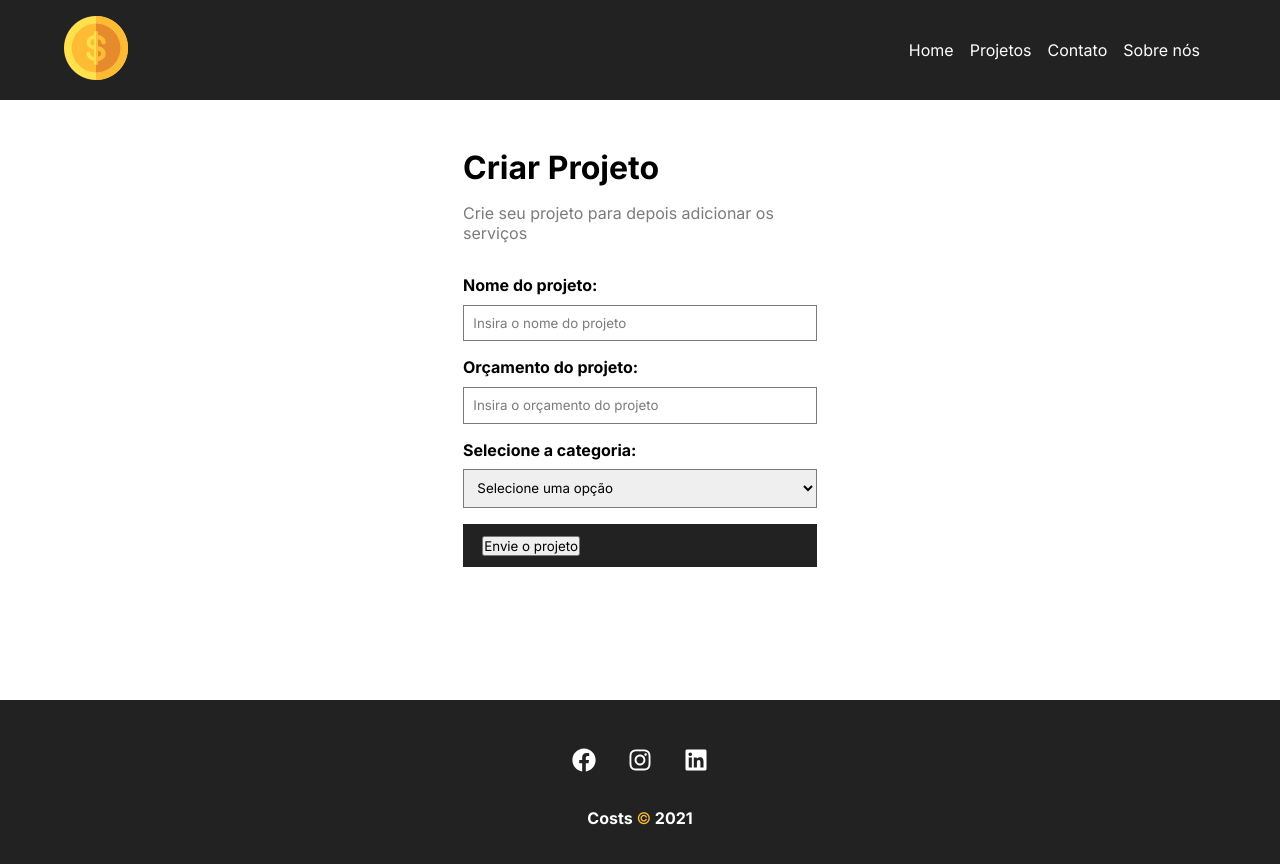
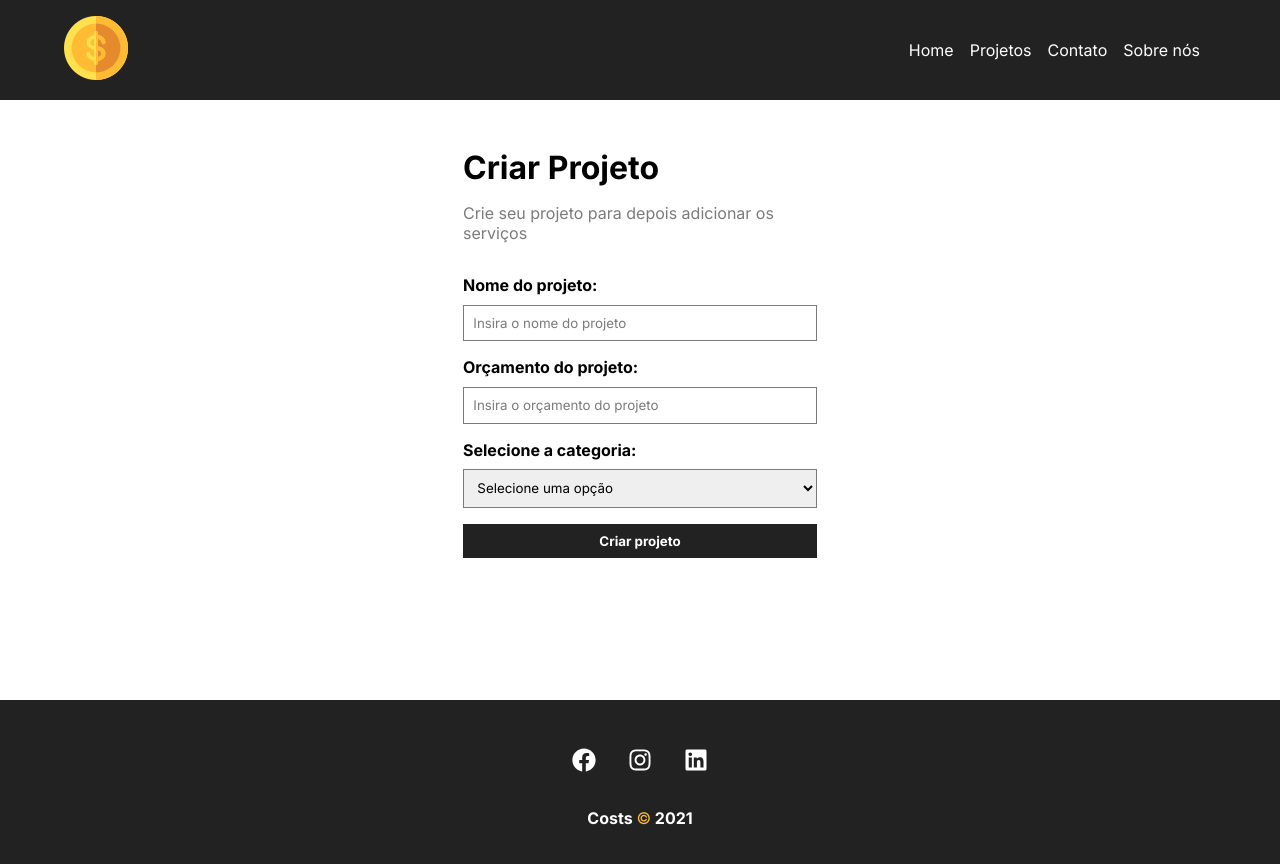
Before and after one commit to torressg/CostApp, a React (Create React App) app in the folder costapp/: page /newproject in a window 1280 px wide. Shown: the top 864 px of the page. Built offline with nearby package versions, Linux system fonts and the light colour scheme.

Commit message:
Finalização Form

```diff
--- a/costapp/src/components/form/Submit.js
+++ b/costapp/src/components/form/Submit.js
@@ -3,7 +3,7 @@ import styles from './Submit.module.css'
 export function Submit({ text }){
     return(
         <div className={styles.btn}>
-            <input type="submit" value={text} />
+            <button>{text}</button>
         </div>
     )
 }
--- a/costapp/src/components/form/Submit.module.css
+++ b/costapp/src/components/form/Submit.module.css
@@ -1,12 +1,18 @@
 .btn{
+    background-color: var(--preto);
+    display: flex;
+    justify-content: center;
+}
+.btn button{
     background-color: var(--preto);
     color: var(--branco);
     padding: .7em 1.2em;
     text-decoration: none;
+    font-weight: 600;
     cursor: pointer;
     border: none;
     transition: 0.5s;
 }
-.btn:hover{
-    color: var(--amarelo)
+.btn button:hover{
+    color: var(--amarelo);
 }
--- a/costapp/src/components/pages/NewProject.js
+++ b/costapp/src/components/pages/NewProject.js
@@ -1,12 +1,12 @@
 import { ProjectForm } from '../project/ProjectForm'
 import styles from './NewProject.module.css'
 
-export function NewProject(){
+export function NewProject( { btnText }){
     return(
         <div className={styles.newprojectcontainer}>
             <h1>Criar Projeto</h1>
             <p>Crie seu projeto para depois adicionar os serviços</p>
-            <ProjectForm />
+            <ProjectForm btnText='Criar projeto'/>
         </div>
     )
 }
--- a/costapp/src/components/project/ProjectForm.js
+++ b/costapp/src/components/project/ProjectForm.js
@@ -3,7 +3,7 @@ import { Select } from '../form/Select'
 import { Submit } from '../form/Submit'
 import styles from './ProjectForm.module.css'
 
-export function ProjectForm() {
+export function ProjectForm({btnText}) {
     return (
         <form className={styles.form}>
             <div>
@@ -31,7 +31,7 @@ export function ProjectForm() {
             </div>
             <div>
                 <Submit
-                    text="Envie o projeto"
+                    text={btnText}
                 />
             </div>
         </form>
```
